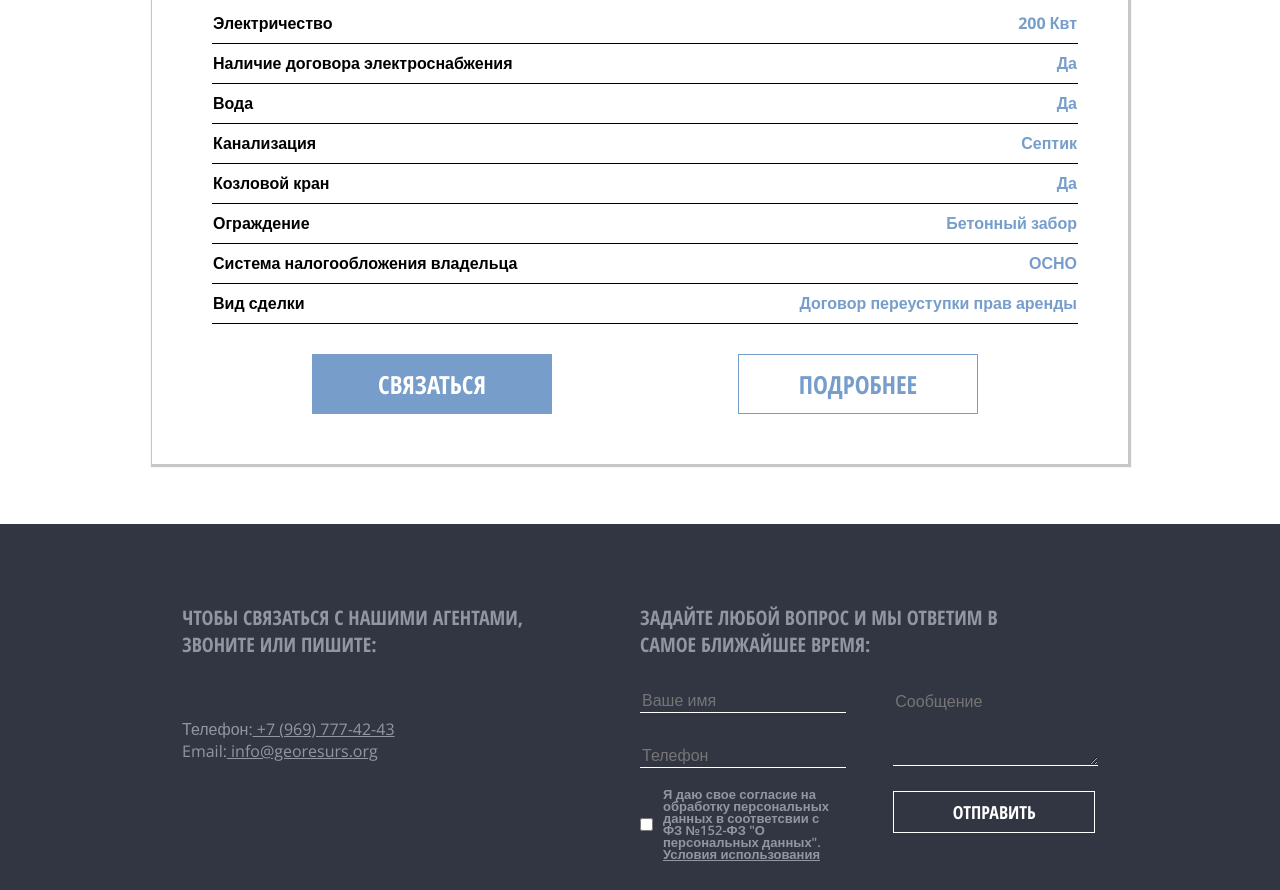
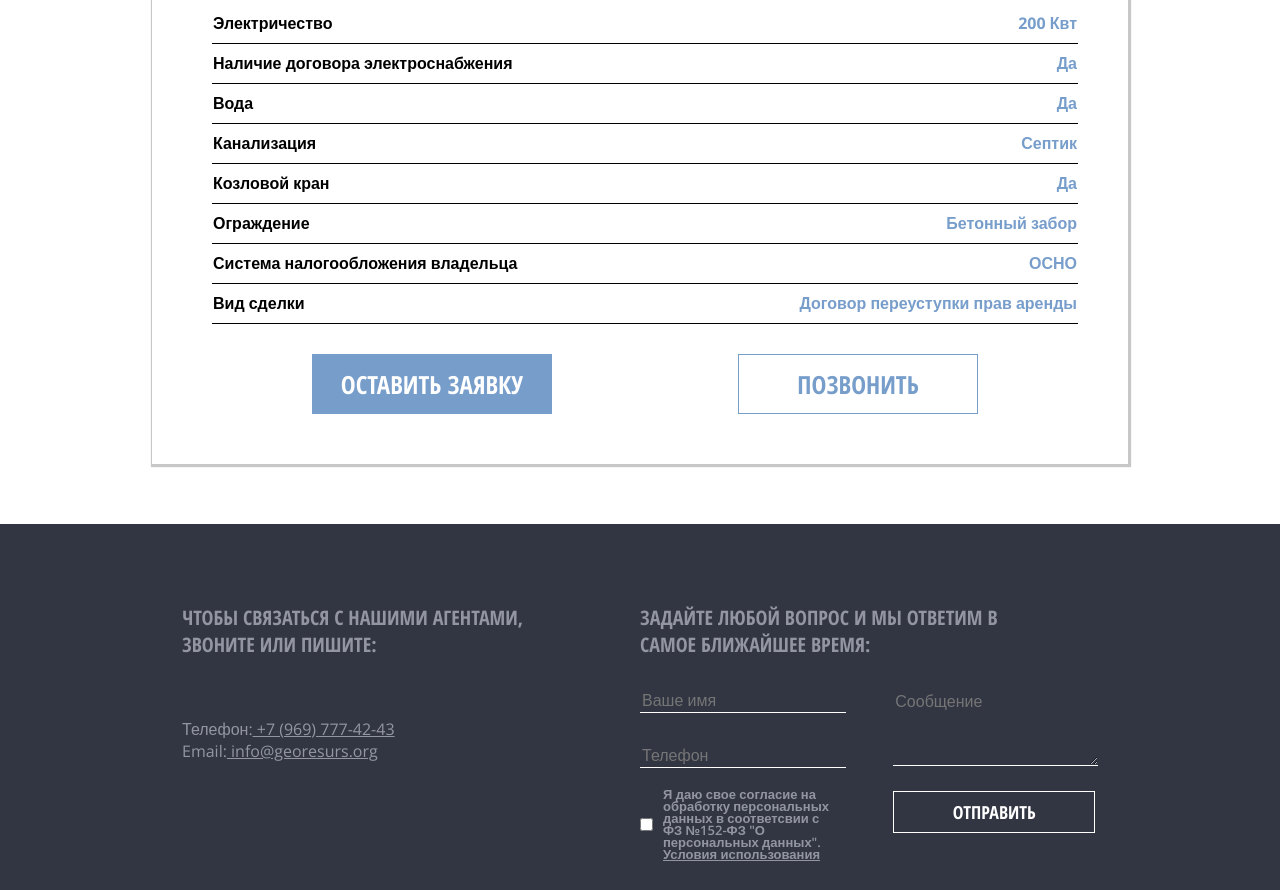
Before and after one commit to ejevichkin/georesurs, a plain HTML site: page lot-727.html in a window 1280 px wide. Shown: the part 1241-2131 px from the top of the page. Drawn offline with nearby package versions, Linux system fonts and the light colour scheme.

Commit message:
Add files via upload

```diff
--- a/lot-727.html
+++ b/lot-727.html
@@ -123,8 +123,8 @@
                             <tr> <th>Вид сделки</th>  <td>Договор переуступки прав аренды</td> </tr>
                         </table>
                         <div class="buttons">
-                            <button class="button button_submit">Связаться</button>
-                            <button class="button_a button_submit"><a href="lot-727.html">Подробнее</a> </button>
+                            <button class="button button_submit">Оставить заявку</button>
+                            <button class="button_a button_submit"><a href="tel:+79697774243">Позвонить</a> </button>
                         </div>
 
                     </div>
```
